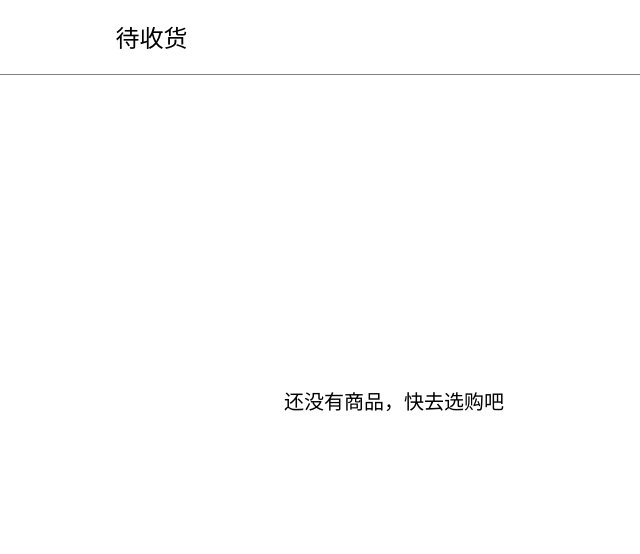
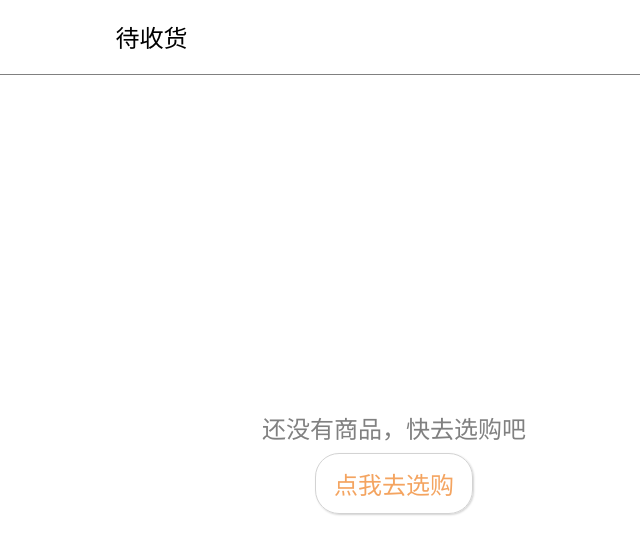
Before and after one commit to 91jzhu/shopping, a Vue app: page /info/receive in a window 1280 px wide. Shown: the top 554 px of the page, without its empty margins (246-886 px from the left). Built offline with nearby package versions, Linux system fonts and the light colour scheme.

Commit message:
replace 样式优化

```diff
--- a/index.html
+++ b/index.html
@@ -8,7 +8,7 @@
   </head>
   <body>
     <div id="app"></div>
-    <script src="//at.alicdn.com/t/font_3168780_m4pq3jr3ko.js"></script>
+    <script src="//at.alicdn.com/t/font_3168780_oyhdy4vbjh.js"></script>
     <script type="module" src="/src/main.ts"></script>
   </body>
 </html>
--- a/src/App.vue
+++ b/src/App.vue
@@ -3,7 +3,8 @@
     <router-view></router-view>
   </div>
 </template>
-<style>
+
+<style lang="scss">
 * {
   margin: 0;
   padding: 0;
--- a/src/components/HomePage/Car.vue
+++ b/src/components/HomePage/Car.vue
@@ -43,9 +43,10 @@ import {changeCash, clearCar, fetchCar, modifyCount} from '../../store/carStore'
 import {Car} from "../../type";
 import {addReceive} from "../../store/receiveStore";
 import Icon from "../Tool/Icon.vue";
+import Toast from "../Tool/Toast.vue";
 
 export default {
-  components: {Icon, Cart, Navbar},
+  components: {Toast, Icon, Cart, Navbar},
   setup() {
     const carList = ref(null)
     const visible = ref(true)
--- a/src/components/HomePage/Collection.vue
+++ b/src/components/HomePage/Collection.vue
@@ -19,7 +19,13 @@
         </template>
       </Rac>
     </main>
-    <div v-else class="replace">收藏夹空空如也</div>
+    <div v-else class="replace">
+      <Icon name="null"/>
+      <span>收藏夹空空如也</span>
+      <router-link to="/goods">
+        去收藏几个宝贝
+      </router-link>
+    </div>
   </div>
 </template>
 
@@ -86,10 +92,25 @@ export default {
     left: 50%;
     width: 80vw;
     transform: translate(-50%, -50%);
-    font-size: 20px;
+    font-size: 24px;
     display: flex;
+    flex-direction: column;
     justify-content: center;
     align-items: center;
+    .icon{
+      width:112px;
+      height:112px;
+      margin-bottom: 12px;
+    }
+    a{
+      text-decoration: none;
+      color:sandybrown;
+      border:1px solid lightgrey;
+      box-shadow: 1px 1px 2px lightgrey;
+      margin-top: 8px;
+      padding:12px 18px;
+      border-radius: 24px;
+    }
   }
 }
 </style>
--- a/src/components/HomePage/Goods.vue
+++ b/src/components/HomePage/Goods.vue
@@ -23,10 +23,11 @@ import Snacks from '../TabContent/Snacks.vue'
 import Pet from '../TabContent/Pet.vue'
 import Sports from '../TabContent/Sports.vue'
 import {ref} from 'vue'
+import Toast from "../Tool/Toast.vue";
 
 export default {
   name:'Goods.vue',
-  components: {Navbar, Tab, Tabs, Snacks,Pet,Sports},
+  components: {Toast, Navbar, Tab, Tabs, Snacks,Pet,Sports},
   setup() {
     let selected = ref('零食')
     return {selected}
--- a/src/components/HomePage/Info.vue
+++ b/src/components/HomePage/Info.vue
@@ -47,10 +47,11 @@ import DropDown from "../Tool/DropDown.vue";
 import DropDownItem from "../Tool/DropDown-Item.vue";
 import {getReceiveMount} from "../../store/receiveStore";
 import {getCollectMount} from "../../store/collectStore";
+import Toast from "../Tool/Toast.vue";
 
 export default {
   name: "Info",
-  components: {DropDownItem, DropDown, Icon, Navbar},
+  components: {Toast, DropDownItem, DropDown, Icon, Navbar},
   setup() {
     const cash = ref(fetchCash())
     const receiveMount=ref(getReceiveMount())
--- a/src/components/HomePage/Receive.vue
+++ b/src/components/HomePage/Receive.vue
@@ -27,7 +27,11 @@
         </template>
       </Rac>
     </main>
-    <div v-else class="replace">还没有商品，快去选购吧</div>
+    <div v-else class="replace">
+      <Icon name="null" class="icon"/>
+      <span>还没有商品，快去选购吧</span>
+      <router-link to="/goods">点我去选购</router-link>
+    </div>
   </div>
 </template>
 
@@ -72,11 +76,9 @@ export default {
     a {
       display: inline-block;
       padding: 4px 8px;
-      //border:1px solid red;
     }
 
     span {
-      //border:1px solid red;
       flex: 1;
       display: flex;
       justify-content: flex-start;
@@ -96,10 +98,26 @@ export default {
     left: 50%;
     width: 80vw;
     transform: translate(-50%, -50%);
-    font-size: 20px;
     display: flex;
+    flex-direction: column;
+    color:grey;
     justify-content: center;
     align-items: center;
+    font-size: 24px;
+    .icon{
+      width:112px;
+      height:112px;
+      margin-bottom: 12px;
+    }
+    a{
+      text-decoration: none;
+      color:sandybrown;
+      border:1px solid lightgrey;
+      box-shadow: 1px 1px 2px lightgrey;
+      margin-top: 8px;
+      padding:12px 18px;
+      border-radius: 24px;
+    }
   }
 }
 </style>
--- a/src/components/Tool/Toast.vue
+++ b/src/components/Tool/Toast.vue
@@ -1,33 +1,33 @@
 <template>
-  <div class="wrapper" v-if="active">
-    <div class="slot">
-      <slot name="tip"/>
+  <teleport to="body">
+    <div class="wrapper" v-if="active">
+      <div class="slot">
+        <slot name="tip"/>
+      </div>
     </div>
-  </div>
+  </teleport>
 </template>
 
 <script lang="ts">
-
-import {onMounted, watchEffect} from "vue";
+import {watchEffect} from "vue";
 
 export default {
-  name: "Toast.vue",
   props: {
     active: Boolean,
     delay: {
       type: Number,
       required: false,
-      default: 2000
+      default: 1200
     }
   },
   setup(props, context) {
-      watchEffect(()=>{
-        if(props.active){
-          setTimeout(()=>{
-            context.emit('update:active',false)
-          },props.delay)
-        }
-      },props.active)
+    watchEffect(() => {
+      if (props.active) {
+        setTimeout(() => {
+          context.emit('update:active', false)
+        }, props.delay)
+      }
+    }, props.active)
   }
 }
 </script>
@@ -36,17 +36,18 @@ export default {
 .wrapper {
   position: fixed;
   z-index: 2;
-  bottom: 60px;
+  bottom: 70px;
   left: 50%;
-  width: 32%;
-  height: 6%;
   transform: translateX(-50%);
-  background: white;
+  padding:12px 24px;
   border-radius: 24px;
   display: flex;
   justify-content: center;
   align-items: center;
+  background: rgba(240,240,240,.7);
+  font-size: 20px;
   .slot {
+
   }
 }
 </style>
--- a/src/router/router.ts
+++ b/src/router/router.ts
@@ -4,14 +4,23 @@ const routes = [
     {
         path: '/goods',
         component: () => import('../components/HomePage/Goods.vue'),
+        meta:{
+            index:1
+        }
     },
     {
         path: '/car',
         component: () => import('../components/HomePage/Car.vue'),
+        meta:{
+            index:2
+        }
     },
     {
         path: '/info',
         component: () => import('../components/HomePage/Info.vue'),
+        meta:{
+            index:3
+        }
     },
     {
         path: '/info/receive',
--- a/src/store/carStore.ts
+++ b/src/store/carStore.ts
@@ -15,11 +15,11 @@ const addCar = ({name, price, count}: Partial<Car>) => {
         tmp.push({name,
             price,
             count,
-            expect: randomNum(1, 2),
+            expect: randomNum(3, 5),
             createdAt:dayjs().format('YYYY年MM月DD日')})
     }
     localStorage.setItem('carItem', JSON.stringify(tmp))
-    openToast({tip: '添加成功，宝贝在购物车等您'})
+    openToast({tip: '添加成功'})
 }
 
 const modifyCount = ({name, count}: Partial<Car>) => {
```
